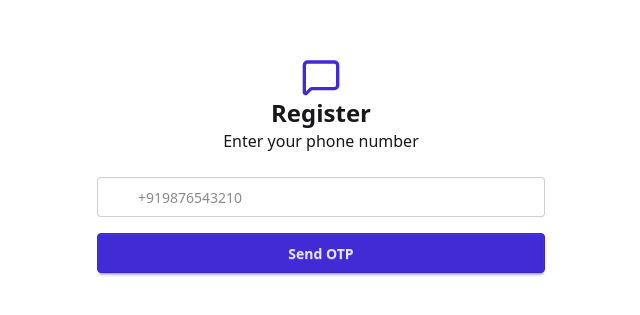
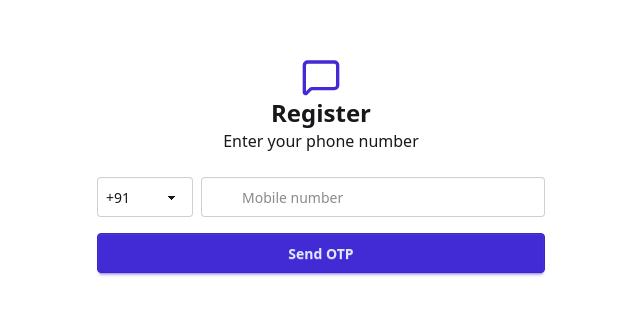
Before and after one commit to Payal-balotra/chat-app-frontend, a React (Vite) app: page /signup in a window 1280 px wide. Shown: the part 235-550 px from the top of the page, without its empty margins (319-959 px from the left). Built offline with nearby package versions, Linux system fonts and the light colour scheme; no server answers.

Commit message:
feat: Add profile editing modal, chat sidebar with contact management, and authentication store.

```diff
--- a/src/components/EditProfileModal.jsx
+++ b/src/components/EditProfileModal.jsx
@@ -1,6 +1,7 @@
 import { useState, useEffect } from "react";
 import { User, FileText, Loader2, X } from "lucide-react";
 import { useAuthStore } from "../store/useAuthStore";
+import toast from "react-hot-toast";
 
 const EditProfileModal = ({ isOpen, onClose }) => {
     const { authUser, updateProfile } = useAuthStore();
@@ -28,11 +29,17 @@ const EditProfileModal = ({ isOpen, onClose }) => {
         }
 
         setLoading(true);
-        const success = await updateProfile(userId, formData);
-        if (success) {
-            onClose();
+        try {
+            const success = await updateProfile(userId, formData);
+            if (success) {
+                onClose();
+            }
+        } catch (error) {
+            console.error("Profile update error:", error);
+            toast.error("An unexpected error occurred");
+        } finally {
+            setLoading(false);
         }
-        setLoading(false);
     };
 
     if (!isOpen) return null;
--- a/src/components/Sidebar.jsx
+++ b/src/components/Sidebar.jsx
@@ -99,6 +99,7 @@ const Sidebar = ({ onCreateGroup }) => {
           <h2 className="text-base font-bold flex items-center gap-2">
             <Users className="w-4 h-4" /> Chats
           </h2>
+          {otherUsers.length >= 2 && (
             <button
               className="btn btn-primary btn-xs gap-1"
               onClick={onCreateGroup}
@@ -107,6 +108,7 @@ const Sidebar = ({ onCreateGroup }) => {
               <Plus className="w-3 h-3" />
               Group
             </button>
+          )}
         </div>
         <div className="text-xs text-base-content/50 mt-0.5">Click to start chatting</div>
 
--- a/src/pages/SignUpPage.jsx
+++ b/src/pages/SignUpPage.jsx
@@ -5,6 +5,7 @@ import { useAuthStore } from "../store/useAuthStore";
 import { useNavigate } from "react-router-dom";
 
 const SignUpPage = () => {
+  const [countryCode, setCountryCode] = useState("+91");
   const [phone, setPhone] = useState("");
   const [loading, setLoading] = useState(false);
 
@@ -17,16 +18,21 @@ const SignUpPage = () => {
       return toast.error("Phone number is required");
     }
 
+    if (phone.length !== 10) {
+      return toast.error("Phone number must be exactly 10 digits");
+    }
+
     setLoading(true);
 
-    const { success, alreadyLogged } = await register(phone);
+    const fullPhone = countryCode + phone;
+    const { success, alreadyLogged } = await register(fullPhone);
     setLoading(false);
 
     if (success) {
       if (alreadyLogged) {
         navigate("/");
       } else {
-        navigate(`/verify-otp?phone=${encodeURIComponent(phone)}`);
+        navigate(`/verify-otp?phone=${encodeURIComponent(fullPhone)}`);
       }
     }
   };
@@ -43,15 +49,31 @@ const SignUpPage = () => {
 
         <form onSubmit={handleSubmit} className="space-y-4">
 
-          <div className="relative">
+          <div className="flex gap-2">
+            <select
+              className="select select-bordered w-24 px-2"
+              value={countryCode}
+              onChange={(e) => setCountryCode(e.target.value)}
+            >
+              <option value="+91">+91</option>
+              <option value="+1">+1</option>
+              <option value="+44">+44</option>
+              <option value="+971">+971</option>
+              <option value="+61">+61</option>
+            </select>
+            <div className="relative flex-1">
               <Phone className="absolute left-3 top-3 size-5 text-gray-400" />
               <input
                 type="text"
-              placeholder="+919876543210"
+                placeholder="Mobile number"
                 className="input input-bordered w-full pl-10"
                 value={phone}
-              onChange={(e) => setPhone(e.target.value)}
+                onChange={(e) => {
+                  const val = e.target.value.replace(/\D/g, "");
+                  if (val.length <= 10) setPhone(val);
+                }}
               />
+            </div>
           </div>
 
           <button className="btn btn-primary w-full" disabled={loading}>
--- a/src/store/useAuthStore.js
+++ b/src/store/useAuthStore.js
@@ -127,7 +127,9 @@ export const useAuthStore = create((set, get) => ({
       return false;
     }
     try {
+      console.log("[AUTH] Updating profile for ID:", id, "with data:", data);
       const res = await axiosInstance.put(`/user/profile/${id}`, data);
+      console.log("[AUTH] updateProfile response received:", res.data);
       const rawUser = res.data.data || res.data;
       const updatedUser = {
         ...rawUser,
@@ -138,6 +140,7 @@ export const useAuthStore = create((set, get) => ({
       toast.success("Profile updated successfully");
       return true;
     } catch (error) {
+      console.error("[AUTH] updateProfile error:", error);
       toast.error(error.response?.data?.message || "Update failed");
       return false;
     }
```
Lines whose indentation alone changed are shown as unchanged.
